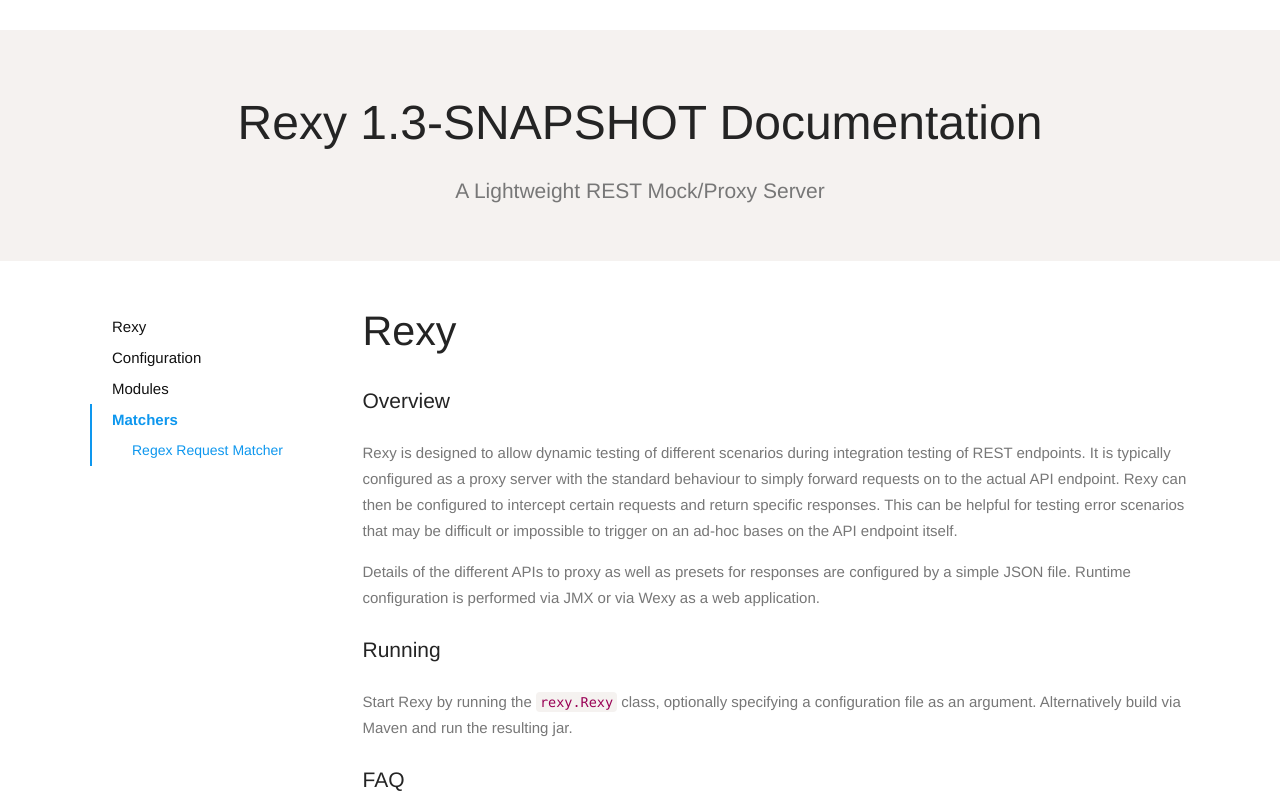
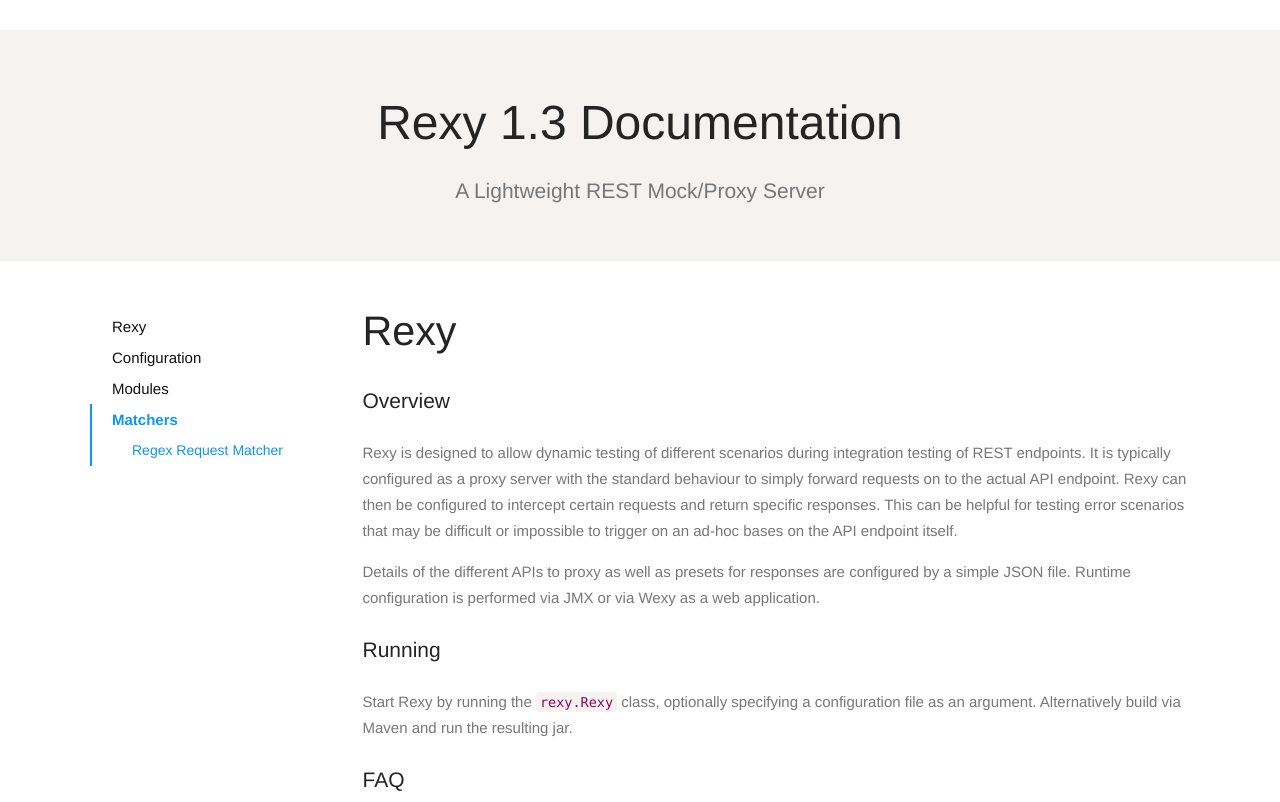
Before and after one commit to samblake/rexy, a plain HTML site: page index.html in a window 1280 px wide. Shown: the top 802 px of the page. Drawn offline with nearby package versions, Linux system fonts and the light colour scheme; some packages are replaced by stand-ins of ours; a script that the page names is missing.

Commit message:
Deploying to gh-pages from  @ 9f63e73e252a6bf07deda19c9b634da45433f6a9 🚀

```diff
--- a/index.html
+++ b/index.html
@@ -15,7 +15,7 @@
     <meta name="author" content="">
     <meta name="keywords" content="">
 
-    <title>rexy 1.3-SNAPSHOT Documentation</title>
+    <title>rexy 1.3 Documentation</title>
 
     <link rel="shortcut icon" href="images/favicon.ico" type="image/x-icon">
 
@@ -80,7 +80,7 @@
 
         <section id="top" class="section docs-heading">
             <div class="big-title text-center">
-                <h1>rexy 1.3-SNAPSHOT Documentation</h1>
+                <h1>rexy 1.3 Documentation</h1>
                                     <p class="lead">A lightweight REST mock/proxy server</p>
                             </div>
         </section>
@@ -533,7 +533,7 @@ interface for runtime configuration.</p>
 
         <section id="footer" class="section">
             <div class="text-center">
-                <p>rexy 1.3-SNAPSHOT Documentation</p>
+                <p>rexy 1.3 Documentation</p>
             </div>
         </section>
     </div>
```
